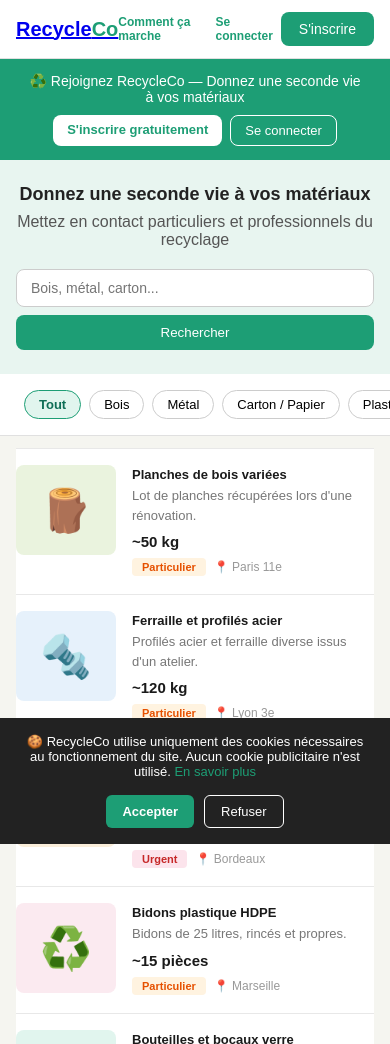
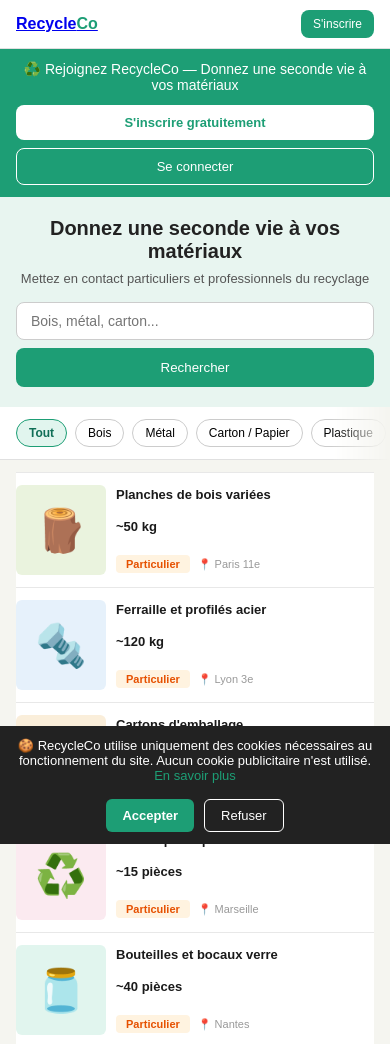
Before and after one commit to anpuch93/recycleco, a plain HTML site: page index.html in a window 390 px wide. Shown: the top 1044 px of the page. Drawn offline with nearby package versions, Linux system fonts and the light colour scheme; no server answers.

Commit message:
Optimisation responsive mobile

```diff
--- a/style.css
+++ b/style.css
@@ -1519,63 +1519,190 @@ body {
 }
 
 /* RESPONSIVE MOBILE */
-@media (max-width: 600px) {
-
+@media (max-width: 768px) {
+
+  /* HEADER */
   .header {
-    padding: 12px 16px;
+    padding: 10px 16px;
+    flex-wrap: nowrap;
+  }
+
+  .logo {
+    font-size: 16px;
+    flex-shrink: 0;
   }
 
   .header-droite {
-    gap: 8px;
+    display: flex;
+    align-items: center;
+    gap: 6px;
+    flex-wrap: nowrap;
+    overflow: hidden;
+  }
+
+  .header-droite a.btn-connexion {
+    display: none;
+  }
+
+  .header-droite span {
+    display: none;
   }
 
   .btn-connexion {
     font-size: 12px;
-  }
-
+    white-space: nowrap;
+  }
+
+  .btn-post {
+    font-size: 12px;
+    padding: 7px 12px;
+    white-space: nowrap;
+  }
+
+  /* HERO */
   .hero {
-    padding: 24px 16px;
+    padding: 20px 16px;
   }
 
   .hero h1 {
-    font-size: 18px;
+    font-size: 20px;
+    margin-bottom: 8px;
+  }
+
+  .hero p {
+    font-size: 13px;
+    margin-bottom: 16px;
   }
 
   .search-bar {
     flex-direction: column;
-  }
-
+    gap: 8px;
+  }
+
+  .search-bar input {
+    width: 100%;
+  }
+
+  .search-bar button {
+    width: 100%;
+    padding: 12px;
+  }
+
+  /* FILTRES — scroll horizontal propre */
+  .filtres {
+    padding: 12px 16px;
+    gap: 8px;
+    flex-wrap: nowrap;
+    overflow-x: auto;
+    -webkit-overflow-scrolling: touch;
+    scrollbar-width: none;
+    mask-image: linear-gradient(to right, black 85%, transparent 100%);
+    -webkit-mask-image: linear-gradient(to right, black 85%, transparent 100%);
+  }
+
+  .filtres::-webkit-scrollbar {
+    display: none;
+  }
+
+  .chip {
+    font-size: 12px;
+    padding: 6px 12px;
+    flex-shrink: 0;
+  }
+
+  /* ANNONCES */
   .grille {
     padding: 12px 16px;
+    gap: 0;
+  }
+
+  .carte {
+    gap: 10px;
+    padding: 12px 0;
   }
 
   .carte-image {
-    width: 100px;
-    min-width: 100px;
+    width: 90px;
+    min-width: 90px;
     height: 90px;
+    border-radius: 6px;
   }
 
   .carte-titre {
     font-size: 13px;
   }
 
+  .carte-description {
+    display: none;
+  }
+
+  .carte-quantite-badge {
+    font-size: 13px;
+  }
+
+  .carte-lieu-date {
+    font-size: 11px;
+  }
+
+  /* MODAL */
+  .modal {
+    width: 95%;
+    padding: 20px 16px;
+    max-height: 90vh;
+    overflow-y: auto;
+  }
+
+  /* DASHBOARD */
+  .dashboard-hero {
+    padding: 20px 16px;
+  }
+
+  .dashboard-hero h1 {
+    font-size: 18px;
+  }
+
+  .dashboard-section {
+    padding: 16px;
+  }
+
+  /* CHOIX PROFIL */
   .choix-profil {
     grid-template-columns: 1fr;
-  }
-
-  .modal {
-    padding: 20px 16px;
-    width: 95%;
-  }
-
-  .dashboard-hero {
-    padding: 24px 16px;
-  }
-
-  .dashboard-hero h1 {
-    font-size: 18px;
-  }
-
+    gap: 12px;
+  }
+
+  /* AUTH */
+  .page-auth {
+    margin: 24px auto;
+    padding: 0 16px;
+  }
+
+  /* BANDEAU */
+  .bandeau-inscription {
+    flex-direction: column;
+    text-align: center;
+    padding: 12px 16px;
+    gap: 12px;
+  }
+
+  .bandeau-btns {
+    flex-direction: column;
+    width: 100%;
+  }
+
+  .bandeau-btn-inscrit,
+  .bandeau-btn-connect {
+    width: 100%;
+    text-align: center;
+    padding: 10px;
+  }
+
+  .bandeau-pro {
+    flex-direction: column;
+    gap: 8px;
+  }
+
+  /* ANNONCE DETAIL */
   .annonce-image {
     height: 220px !important;
   }
@@ -1585,28 +1712,19 @@ body {
     margin: 16px auto;
   }
 
+  /* COMMENT CA MARCHE */
   .ccm-section {
     padding: 0 16px;
     margin: 24px auto;
   }
 
   .ccm-etape {
-    flex-direction: column;
     gap: 10px;
   }
 
-  .bandeau-inscription {
-    flex-direction: column;
-    text-align: center;
-  }
-
-  .cookie-banniere {
-    flex-direction: column;
-    text-align: center;
-  }
-
-  .chat-input {
-    padding: 10px 12px;
+  /* MESSAGES */
+  .page-messages {
+    padding: 0 16px 48px;
   }
 
   .messages-header {
@@ -1614,14 +1732,38 @@ body {
     align-items: flex-start;
     gap: 8px;
   }
-}
-.msg-succes {
-  background: #e1f5ee;
-  color: #0F6E56;
-  border: 1px solid #1D9E75;
-  border-radius: 8px;
-  padding: 12px 16px;
-  font-size: 14px;
-  margin-bottom: 16px;
-  text-align: center;
-}
+
+  /* CHAT */
+  .chat-bulle {
+    max-width: 85%;
+  }
+
+  .chat-input {
+    padding: 10px 12px;
+  }
+
+  /* COOKIES */
+  .cookie-banniere {
+    flex-direction: column;
+    text-align: center;
+    padding: 12px 16px;
+  }
+
+  .cookie-btns {
+    width: 100%;
+    justify-content: center;
+  }
+
+  /* FOOTER */
+  .footer-liens {
+    gap: 12px;
+    font-size: 12px;
+  }
+}
+
+/* Header mobile — menu simplifié */
+@media (max-width: 480px) {
+  .header-droite a.btn-connexion:last-of-type {
+    display: none;
+  }
+}
```
